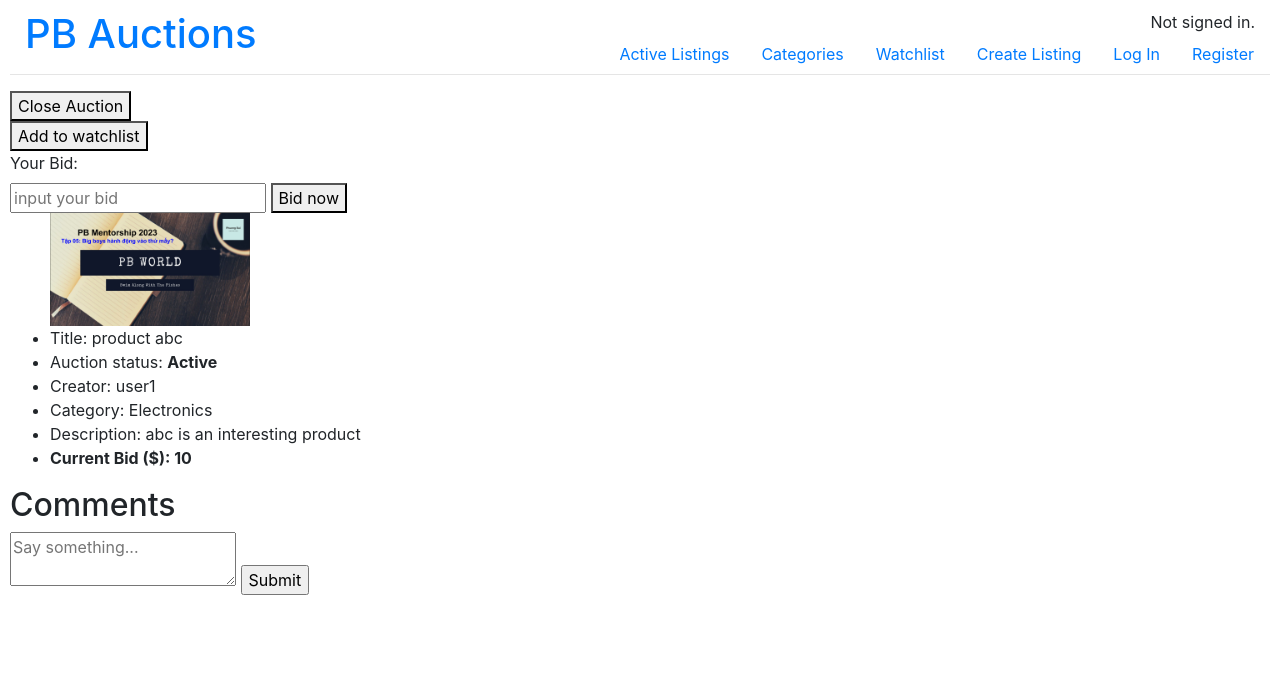
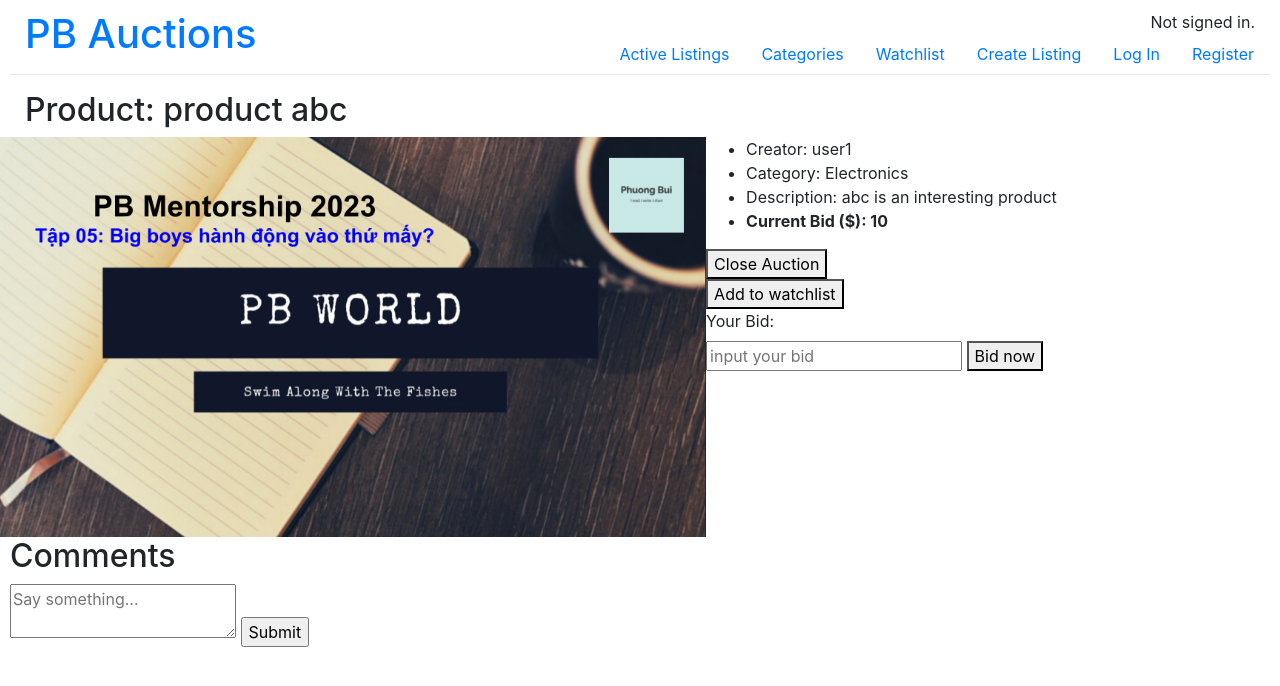
Before and after one commit to phuongbui95/project2_cs50web, a Django app: page /listing/10 in a window 1280 px wide. Shown: the top 686 px of the page. Run offline with Django 4.2, Linux system fonts and the light colour scheme; data comes from the database, SQL or seed files in the repository; both versions use the stored data as it was after the commit; some libraries are stand-ins or nearby versions.

Commit message:
Working on listing.html

```diff
--- a/commerce/auctions/forms.py
+++ b/commerce/auctions/forms.py
@@ -7,7 +7,6 @@ class CreateListingForm(forms.ModelForm):
                                       initial=Category.objects.get(category_name='Other')
                                       )
 
-
     class Meta:
         model = Listing
         fields = ['category', 'title', 'description', 'price', 'image']
--- a/commerce/auctions/static/auctions/styles.css
+++ b/commerce/auctions/static/auctions/styles.css
@@ -19,15 +19,19 @@ body {
 .grid {
     display: grid;
     grid-template-columns: repeat(4, 1fr); /* 4 columns per row */
-    grid-template-rows: 300px;
+    grid-template-rows: 250px;
+    gap: 20px;
+}
 
-    padding-top: 20px;
+.item_container {
+    border: 1px solid black;
+    border-radius: 10px;
 }
 
 #image_box {
-    border: 1px solid none;
     height: 100px;
     overflow: hidden;
+    padding-top: 5px;
 }
 
 #resize {
@@ -58,12 +62,14 @@ body {
     display: grid;
     grid-template-columns: repeat(2, 1fr); /* 2 columns per row */
     /* make each item sit side by side */
+    gap: 10px;
 }
 
 .right {
     display: grid;
     grid-template-columns: repeat(2, 1fr); /* 2 columns per row */
     /* make each item sit side by side */
+    gap: 10px;
 }
 
 .right button {
@@ -86,3 +92,18 @@ body {
 .dropdown:hover .dropdown-content {
     display: block;
 }
+
+/* listing.html */
+.listing_image {
+    padding-left: 30px;
+
+    height: 400px;
+    overflow: hidden;
+}
+
+.listing_image_resized {
+    height: 400px;
+    /* same height as image_box */
+    width: auto;
+    /* width will be automatically adjust to height */
+}
--- a/commerce/auctions/templates/auctions/index.html
+++ b/commerce/auctions/templates/auctions/index.html
@@ -4,6 +4,7 @@
     <h2 class="section">Active Listings</h2>
     <div class="grid">
         {% for listing in all_listings %}
+        <div class="item_container">
             <ul>
                 <div id="image_box">
                     <img src="{{ listing.image }}" alt="No image" id="resize">
@@ -17,6 +18,7 @@
                     <li><b>Current price: {{ listing.price }}</b></li>
                 </div>
             </ul>
+        </div>
         {% endfor %}
     </div>
 {% endblock %}
--- a/commerce/auctions/templates/auctions/listing.html
+++ b/commerce/auctions/templates/auctions/listing.html
@@ -1,32 +1,31 @@
 {% extends "auctions/layout.html" %}
 
 {% block body %}
-    {% if listing.status == "Closed" or message == "Auction is closed" %}
-        <ul>
-            <li> Title: {{ listing }} </li>
-            {% if message == "Auction is closed" %}
-                <li> Auction status: <b>{{ message }}</b> </li>
-            {% elif listing.status == "Closed" %}
-                <li> Auction status: <b>{{ listing.status }}</b> </li>
-            {% endif %}
-            <li> Winner: {{ bid.user }} </li>
-
+    <h2 style="padding-left: 15px;">Product: {{ listing }}</h2>
+    <div class="row">
+        <div class="listing_left">
+            <!-- Listing info section -->
+            <div class="listing_image_box">
                 <!-- If no photo available, pass to avoid error -->
                 {% if listing.image %}
-                <li><img src="{{ listing.image.url }}" alt="No Image" style="max-width: 200px;"></li>
+                    <img src="{{ listing.image.url }}" alt="No Image" class="listing_image_resized">
                 {% else %}
-                <li> No photo available</li>
+                    <p>No photo available</p>
                 {% endif %}
+            </div>
+        </div>
+
+        <div class="listing_right">
+            <div class="other_listing_info_container">
+                <ul>
                     <li>Creator: {{ listing.user.username }}</li>
                     <li>Category: {{ listing.category }}</li>
                     <li>Description: {{ listing.description }}</li>
                     <li><b>Current Bid ($): {{ listing.price }}</b></li>
+                </ul>
+            </div>
 
-        </ul>
-    {% elif message == "Only creator can close this auction!" %}
-        <h2>{{ message }}</h2>
-        <button><a href="{% url 'listing' listing.id %}"> Previous page </a></button>
-    {% else %}
+            <div class="listing_buttons">
                 <form method="post" action="{% url 'listing' listing.id %}">
                     {% csrf_token %}
                     <button type="submit" name="close_auction">Close Auction</button>
@@ -46,22 +45,33 @@
                     <input type="hidden" name="listing_id" value="{{ listing.id }}">
                     <button type="submit" name="bid_price_submit">Bid now</button>
                 </form>
+            </div>
 
+            <div class="listing_message">
+                {% if listing.status == "Closed" or message == "Auction is closed" %}
                 <ul>
-            <!-- If no photo available, pass to avoid error -->
-            {% if listing.image %}
-                <img src="{{ listing.image.url }}" alt="No Image" style="max-width: 200px;">
-            {% else %}
-                <li> No photo available</li>
+                    {% if message == "Auction is closed" %}
+                        <li> Auction status: <b>{{ message }}</b> </li>
+                    {% elif listing.status == "Closed" %}
+                        <li> Auction status: <b>{{ listing.status }}</b> </li>
                     {% endif %}
-            <li>Title: {{ listing }}</li>
-            <li> Auction status: <b>{{ listing.status }}</b> </li>
+                    <li> Winner: {{ bid.user }} </li>
                     <li>Creator: {{ listing.user.username }}</li>
                     <li>Category: {{ listing.category }}</li>
                     <li>Description: {{ listing.description }}</li>
                     <li><b>Current Bid ($): {{ listing.price }}</b></li>
+
                 </ul>
+                <!-- {% elif message == "Only creator can close this auction!" %} -->
+                {% else %}
+                    <h2>{{ message }}</h2>
+                {% endif %}
+            </div>
+        </div>
+    </div>
 
+    <!-- Comment section -->
+    <div class="comment_container">
         <h2>Comments</h2>
         <form method="post" action="{% url 'listing' listing.id %}">
             {% csrf_token %}
@@ -76,6 +86,7 @@
             </ul>
             {% endfor %}
         </div>
-    {% endif %}
+    </div>
+
 
 {% endblock %}
--- a/commerce/auctions/templates/auctions/listings_by_cat.html
+++ b/commerce/auctions/templates/auctions/listings_by_cat.html
@@ -6,6 +6,7 @@
     <!-- grid only works when 'for' tag grab around <ul> -->
     <div class="grid">
         {% for listing in all_listings %}
+        <div class="item_container">
             <ul>
                 <div id="image_box">
                     <!-- If no photo available, pass to avoid error -->
@@ -21,6 +22,7 @@
                 <li id="description">Description: {{ listing.description}}</li>
                 <li>Current bid: <b>{{ listing.price}}</b></li>
             </ul>
+        </div>
         {% endfor %}
     </div>
 
--- a/commerce/auctions/views.py
+++ b/commerce/auctions/views.py
@@ -161,7 +161,9 @@ def create(request):
         form = CreateListingForm(request.POST, request.FILES)
 
         # check if form data is valid (server-side)
+        print(form.errors)
         if form.is_valid():
+
             # call out listing's data from form
             listing = form.save(commit=False)
             # add user to listing's data
@@ -171,6 +173,7 @@ def create(request):
             return HttpResponseRedirect(reverse("index"))
         else:
             # If the form is invalid, re-render the page with existing information.
+            return HttpResponse("Sth wrong!")
             render(request,"auctions/create.html", {
                 'form': form,
                 "categories": categories
@@ -229,13 +232,13 @@ def bid(request):
         listing_posted = Listing.objects.get(pk=listing_id)
         listing_creator = listing_posted.user
 
+        # Listing's creator cannot bid
+        if current_user == listing_creator:
+            message = 'Cannot bid your own listing!'
         #Compare newly posted bid to current bid of listing
-        if int(bid_price) >= listing_posted.price:
-            # Listing's creator cannot bid
-            if current_user == listing_creator:
-                return HttpResponse('You are the creator of this listing!')
-            # If posted Bid is existing, do not save
-            elif not Bid.objects.filter(user=request.user, listing=listing_posted):
+        elif int(bid_price) >= listing_posted.price:
+        # If posted Bid is existing, do not save
+            if not Bid.objects.filter(user=request.user, listing=listing_posted):
                 message = f"Your bid {bid_price} is accepted."
                 # Create a new object in Bid Model
                 bid_item = Bid(user=request.user, listing=listing_posted)
```
Also changed, not shown: commerce/auctions/templates/auctions/create.html (+10 -17 lines), commerce/auctions/templates/auctions/watchlist.html (+11 -4 lines), commerce/db.sqlite3. Lines whose indentation alone changed are shown as unchanged.
